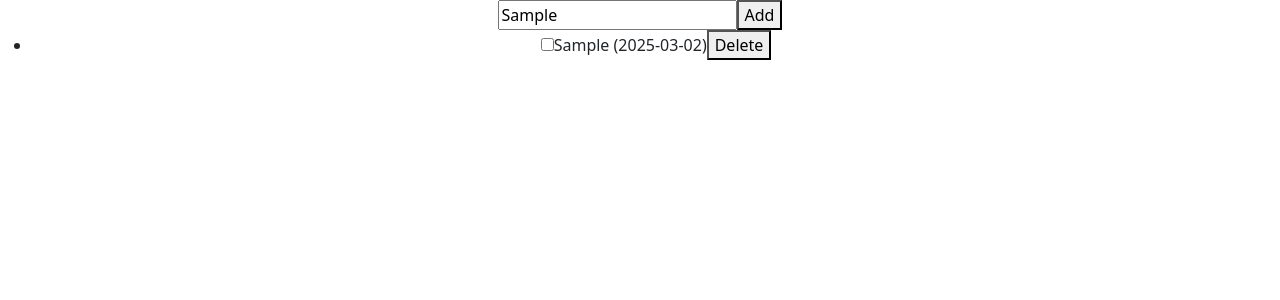
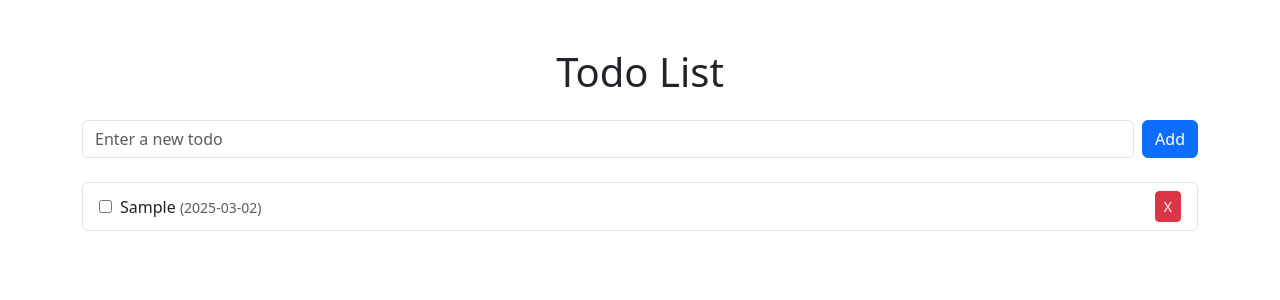
Before and after one commit to tammytamayao/todo-app, a React (Create React App) app: page / in a window 1280 px wide. Both pictures are taken after typing "Sample" into the empty fields and a click on the button "Add". Shown: the top 300 px of the page. Built offline with nearby package versions, Linux system fonts and the light colour scheme.

Commit message:
feat: add styling

```diff
--- a/src/App.js
+++ b/src/App.js
@@ -1,11 +1,11 @@
-import logo from "./logo.svg";
-import "./App.css";
+import { useState } from "react";
+import "bootstrap/dist/css/bootstrap.min.css";
 import TodoForm from "./components/TodoForm.tsx";
 import TodoList from "./components/TodoList.tsx";
-import { useState } from "react";
 
 function App() {
   const [toDoList, setToDoList] = useState([]);
+
   const AddToDo = (toDoInput) => {
     const toDoDate = new Date().toISOString().split("T")[0];
     const toDo = {
@@ -30,7 +30,8 @@ function App() {
   };
 
   return (
-    <div className="App">
+    <div className="App container py-5">
+      <h1 className="text-center mb-4">Todo List</h1>
       <TodoForm onAdd={AddToDo} />
       <TodoList toDos={toDoList} onDelete={DeleteToDo} onToggle={ToggleToDo} />
     </div>
--- a/src/components/Todo.tsx
+++ b/src/components/Todo.tsx
@@ -1,26 +1,31 @@
 import React from "react";
 import "bootstrap/dist/css/bootstrap.min.css";
 
-function Todo({ toDo, index, onDelete, onToggle }) {
+function Todo({ toDo, onDelete, onToggle }) {
   return (
-    <div>
-      <li key={index}>
+    <li className="list-group-item d-flex justify-content-between align-items-center">
+      <div className="d-flex align-items-center">
         <input
           type="checkbox"
           checked={toDo.completed}
           onChange={() => onToggle(toDo)}
+          className="me-2"
         />
         <span
           className={`${
             toDo.completed ? "text-decoration-line-through text-muted" : ""
           }`}
         >
-          {toDo.title} ({toDo.date})
+          {toDo.title} <small className="text-muted">({toDo.date})</small>
         </span>
-
-        <button onClick={() => onDelete(toDo)}>Delete</button>
-      </li>
-    </div>
+      </div>
+      <button
+        onClick={() => onDelete(toDo)}
+        className="btn btn-danger btn-sm ms-2"
+      >
+        X
+      </button>
+    </li>
   );
 }
 
--- a/src/components/TodoForm.tsx
+++ b/src/components/TodoForm.tsx
@@ -3,20 +3,31 @@ import React, { useState } from "react";
 function TodoForm({ onAdd }) {
   const [toDoInput, setToDoInput] = useState("");
 
-  const handleChange = (event: any) => {
+  const handleChange = (event) => {
     setToDoInput(event.target.value);
   };
-  const handleSubmit = (event: any) => {
+
+  const handleSubmit = (event) => {
     event.preventDefault();
-    onAdd(toDoInput);
+    if (toDoInput.trim()) {
+      onAdd(toDoInput);
+      setToDoInput("");
+    }
   };
+
   return (
-    <div>
-      <form onSubmit={handleSubmit}>
-        <input value={toDoInput} onChange={handleChange} />
-        <button type="submit">Add</button>
-      </form>
-    </div>
+    <form onSubmit={handleSubmit} className="d-flex mb-4">
+      <input
+        type="text"
+        value={toDoInput}
+        onChange={handleChange}
+        className="form-control me-2"
+        placeholder="Enter a new todo"
+      />
+      <button type="submit" className="btn btn-primary">
+        Add
+      </button>
+    </form>
   );
 }
 
--- a/src/components/TodoList.tsx
+++ b/src/components/TodoList.tsx
@@ -4,10 +4,10 @@ import Todo from "./Todo.tsx";
 function TodoList({ toDos, onDelete, onToggle }) {
   return (
     <div>
-      <ul>
-        {toDos.map((toDo: any, index: number) => (
+      <ul className="list-group">
+        {toDos.map((toDo: any) => (
           <Todo
-            index={index}
+            key={toDo.id}
             toDo={toDo}
             onDelete={onDelete}
             onToggle={onToggle}
```
